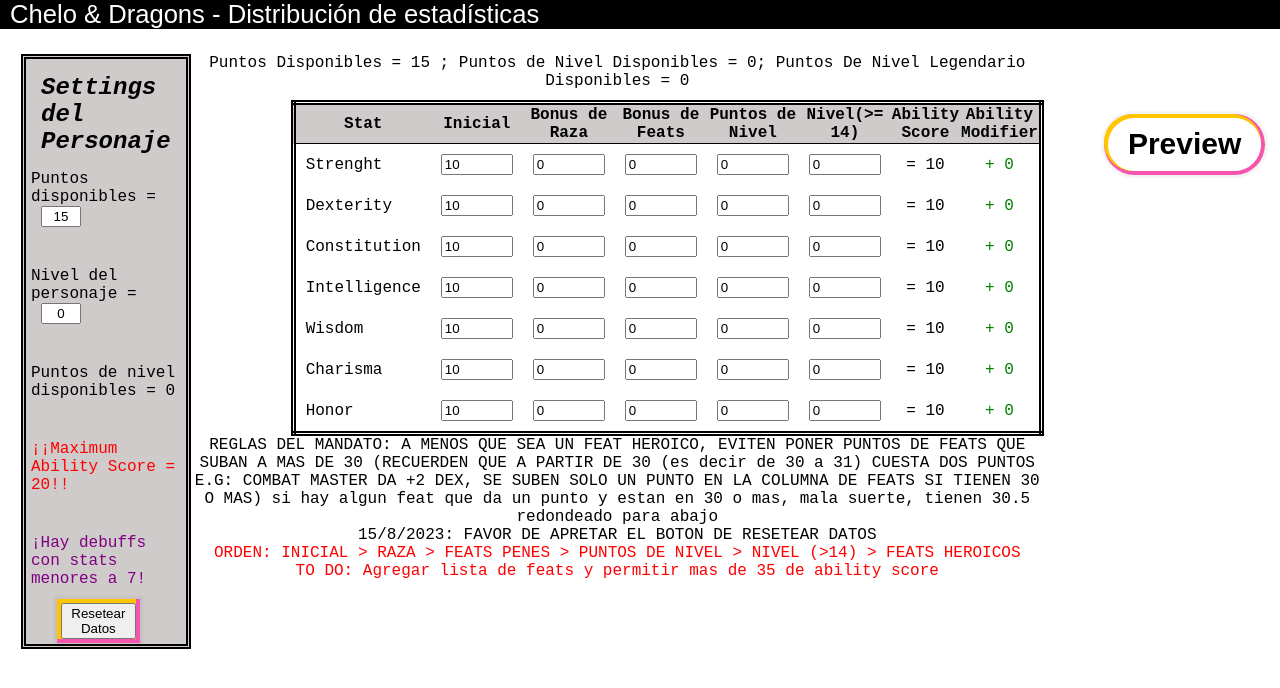
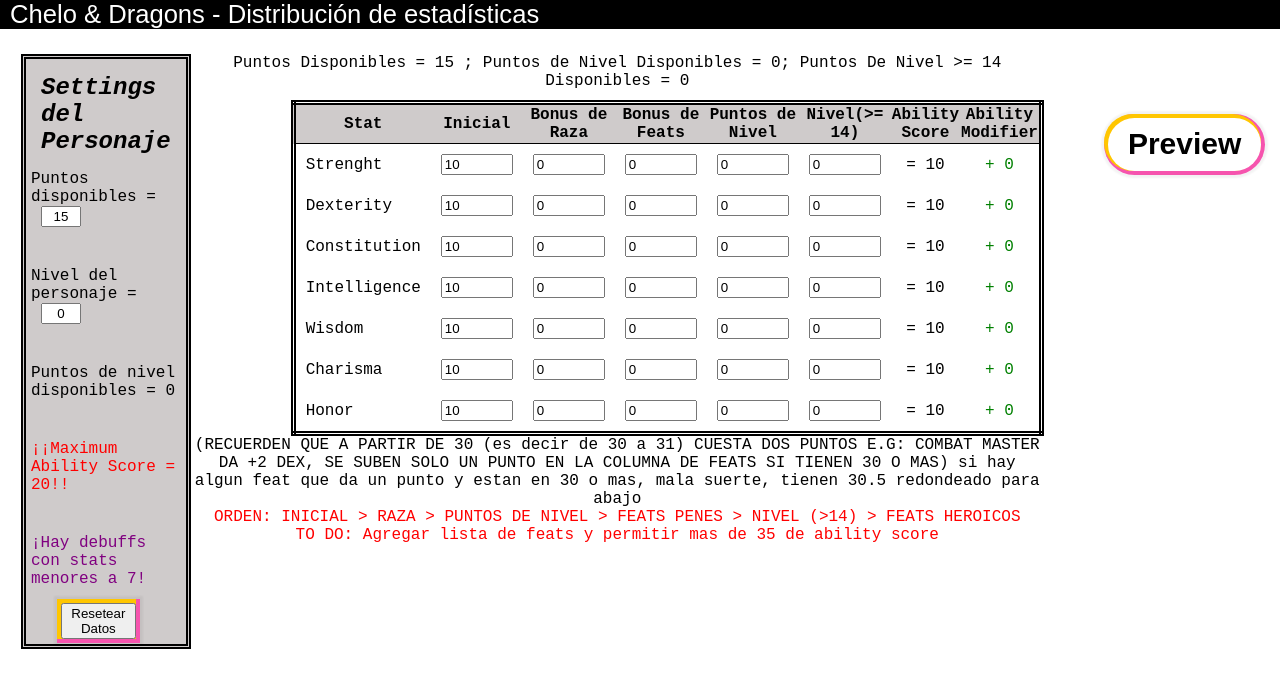
Before and after one commit to juanhosz/dnd_stat_distribution, a React (Create React App) app: page / in a window 1280 px wide. Shown: the top 688 px of the page. Built offline with nearby package versions, Linux system fonts and the light colour scheme.

Commit message:
Se cambia un poco el formato de la tabla

```diff
--- a/src/components/MainFrame.tsx
+++ b/src/components/MainFrame.tsx
@@ -132,7 +132,7 @@ export const MainFrame = () =>{
       <div className={tableStyle.body_container}>
         <CharacterSettings arrayStats = {constArray} esLegendario = {setEsLegendario}></CharacterSettings>
         <div>
-          <div>Puntos Disponibles = {settings.PuntosDisponibles} ; Puntos de Nivel Disponibles = {settings.BonusNivel}; Puntos De Nivel Legendario Disponibles = {settings.PuntosDisponiblesLegend}</div>
+          <div>Puntos Disponibles = {settings.PuntosDisponibles} ; Puntos de Nivel Disponibles = {settings.BonusNivel}; Puntos De Nivel {">= 14"} Disponibles = {settings.PuntosDisponiblesLegend}</div>
           <table id = {"table-id"} className={tableStyle.table_format}>
             <thead>
               <tr>
@@ -153,10 +153,9 @@ export const MainFrame = () =>{
               </StatBox>)}
             </tbody>
           </table>
-        <div>{"REGLAS DEL MANDATO: A MENOS QUE SEA UN FEAT HEROICO, EVITEN PONER PUNTOS DE FEATS QUE SUBAN A MAS DE 30 "}
+        <div>
         {"(RECUERDEN QUE A PARTIR DE 30 (es decir de 30 a 31) CUESTA DOS PUNTOS E.G: COMBAT MASTER DA +2 DEX, SE SUBEN SOLO UN PUNTO EN LA COLUMNA DE FEATS SI TIENEN 30 O MAS) si hay algun feat que da un punto y estan en 30 o mas, mala suerte, tienen 30.5 redondeado para abajo"}</div>
-        {"15/8/2023: FAVOR DE APRETAR EL BOTON DE RESETEAR DATOS"}
-        <div style={{'color':'red'}}>{"ORDEN: INICIAL > RAZA > FEATS PENES > PUNTOS DE NIVEL > NIVEL (>14) > FEATS HEROICOS"}</div>
+        <div style={{'color':'red'}}>{"ORDEN: INICIAL > RAZA > PUNTOS DE NIVEL > FEATS PENES > NIVEL (>14) > FEATS HEROICOS"}</div>
         <div style = {{'color': 'red'}}>{"TO DO: Agregar lista de feats y permitir mas de 35 de ability score"}</div>
         </div>
         <div className={tableStyle.PreviewContainer}>
```
Also changed, not shown: FEATS FORMATEADOS.txt (added).
